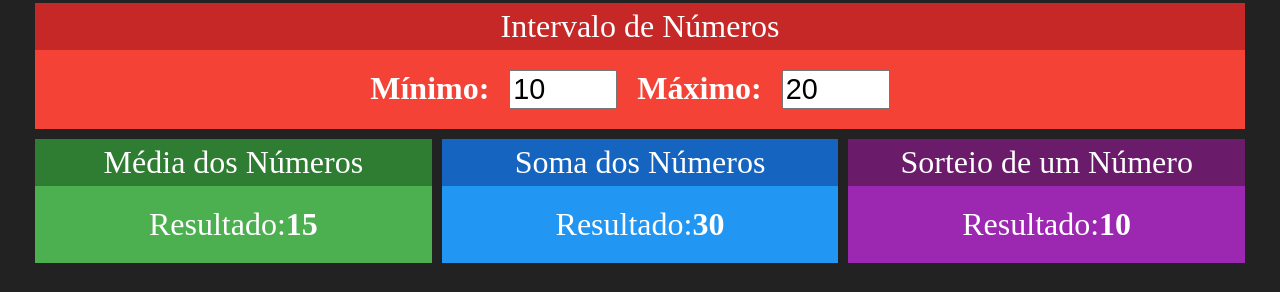
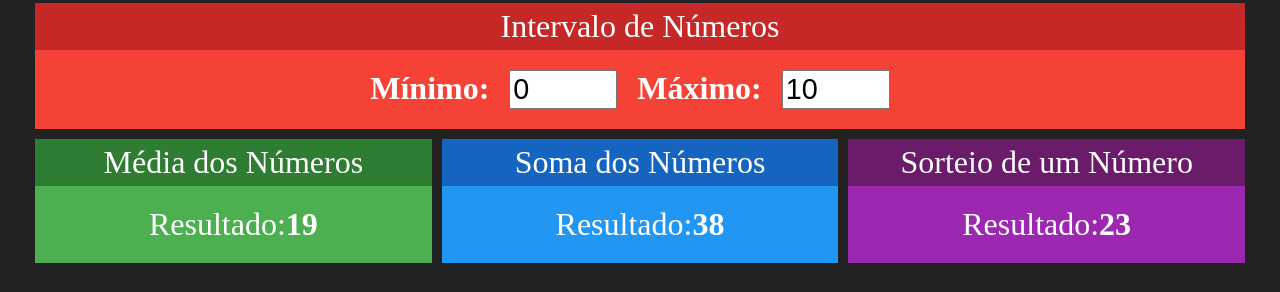
Before and after one commit to marcelopython/react-redux, a React (Create React App) app: page / in a window 1280 px wide. Shown: the part 192-484 px from the top of the page. Built offline with nearby package versions, Linux system fonts and the light colour scheme.

Commit message:
connect redux

```diff
--- a/src/App.js
+++ b/src/App.js
@@ -1,4 +1,4 @@
-import React, {useState} from 'react';
+import React from 'react';
 import './App.css';
 import Intervalo from './Components/Intervalo';
 import Media from './Components/Media';
@@ -7,20 +7,16 @@ import Sorteio from './Components/Sorteio';
 
 function App() {
 
-  const [min, setMin] =  useState(10);
-  const [max, setMax] =  useState(20);
-
   return (
     <div className="App">
       <h1>Exercicio React-Redux (Simples)</h1>
       <div className="linha">
-        <Intervalo  min={min} max={max}
-        onMinChanged={setMin} onMaxChanged={setMax}></Intervalo>
+        <Intervalo ></Intervalo>
       </div>
       <div className="linha">
-        <Media min={min} max={max}></Media>
-        <Soma min={min} max={max}></Soma>
-        <Sorteio min={min} max={max}></Sorteio>
+        <Media></Media>
+        <Soma></Soma>
+        <Sorteio></Sorteio>
       </div>
     </div>
   );
--- a/src/Components/Intervalo.jsx
+++ b/src/Components/Intervalo.jsx
@@ -4,20 +4,16 @@ import Card from './Card';
 
 export default props => {
 
-    const { min, max } = props;
-
     return (
         <Card title="Intervalo de Números" red>
             <div className="Intervalo">
                 <span>
                     <strong>Mínimo:</strong>
-                    <input type="number" value={min}
-                    onChange={e => props.onMinChanged(+e.target.value)}/>
+                    <input type="number" value={0} readOnly/>
                 </span>
                 <span>
                     <strong>Máximo:</strong>
-                    <input type="number" value={max}
-                    onChange={e => props.onMaxChanged(+e.target.value)}/>
+                    <input type="number" value={10} readOnly/>
                 </span>
             </div>
         </Card>
--- a/src/Components/Media.jsx
+++ b/src/Components/Media.jsx
@@ -1,18 +1,26 @@
 import React from 'react';
 import Card from './Card';
+import { connect } from 'react-redux';
 
-export default props => {
-
+const Media = props => {
     const { min, max } = props;
-
     return (
         <Card title="Média dos Números" green>
             <div>
                 <span>
                     <span>Resultado:</span>
-                    <strong>{(max+min)/2}</strong>
+                    <strong>{(max + min) / 2}</strong>
                 </span>
             </div>
         </Card>
     );
 }
+
+function mapStateToProps(state) {
+    return {
+        min: state.numeros.min,
+        max: state.numeros.max,
+    }
+}
+
+export default connect(mapStateToProps)(Media);
--- a/src/Components/Soma.jsx
+++ b/src/Components/Soma.jsx
@@ -1,18 +1,26 @@
 import React from 'react';
 import Card from './Card';
+import { connect } from 'react-redux';
 
-export default props => {
-
+const Soma = props => {
     const { min, max } = props;
-
     return (
         <Card title="Soma dos Números" blue>
             <div>
                 <span>
                     <span>Resultado:</span>
-                    <strong>{max + min}</strong>
+                    <strong>{min + max}</strong>
                 </span>
             </div>
         </Card>
     );
 }
+
+function mapStateToProps(state) {
+    return {
+        min: state.numeros.min,
+        max: state.numeros.max
+    }
+}
+
+export default connect(mapStateToProps)(Soma);
--- a/src/Components/Sorteio.jsx
+++ b/src/Components/Sorteio.jsx
@@ -1,18 +1,26 @@
 import React from 'react';
 import Card from './Card';
+import { connect } from 'react-redux';
 
-export default props => {
-
+const Sorteio = props => {
     const { min, max } = props;
-    const aleatorio = parseInt(Math.random() * (max - min)) + min;
     return (
         <Card title="Sorteio de um Número" purple>
             <div>
                 <span>
                     <span>Resultado:</span>
-                    <strong>{aleatorio}</strong>
+                    <strong>{Math.floor(Math.random(min)*(max-min))}</strong>
                 </span>
             </div>
         </Card>
     );
 }
+
+const mapStateToProps = (state)=>{
+    return {
+        min: state.numeros.min,
+        max: state.numeros.max
+    };
+}
+
+export default connect(mapStateToProps)(Sorteio);
--- a/src/index.js
+++ b/src/index.js
@@ -3,11 +3,17 @@ import ReactDOM from 'react-dom';
 import './index.css';
 import App from './App';
 import reportWebVitals from './reportWebVitals';
+import {Provider} from 'react-redux';
+import configStore from './store/storeConfig';
+
+const store = configStore()
 
 ReactDOM.render(
-  <React.StrictMode>
-    <App />
-  </React.StrictMode>,
+  <Provider store={store}>
+      <React.StrictMode>
+      <App />
+    </React.StrictMode>
+  </Provider>,
   document.getElementById('root')
 );
 
--- /dev/null
+++ b/src/store/storeConfig.js
@@ -0,0 +1,24 @@
+import { createStore, combineReducers } from 'redux';
+
+
+const reducers = combineReducers({
+    numeros: function(state, action)  {
+        return {
+            min:7,
+            max:31
+        }
+    },
+    nomes: function(state, action) {
+        return [
+            'ana',
+            'Bia',
+            'Marcelo'
+        ]
+    }
+});
+
+function storeConfig() {
+    return createStore(reducers);
+}
+
+export default storeConfig;
```
